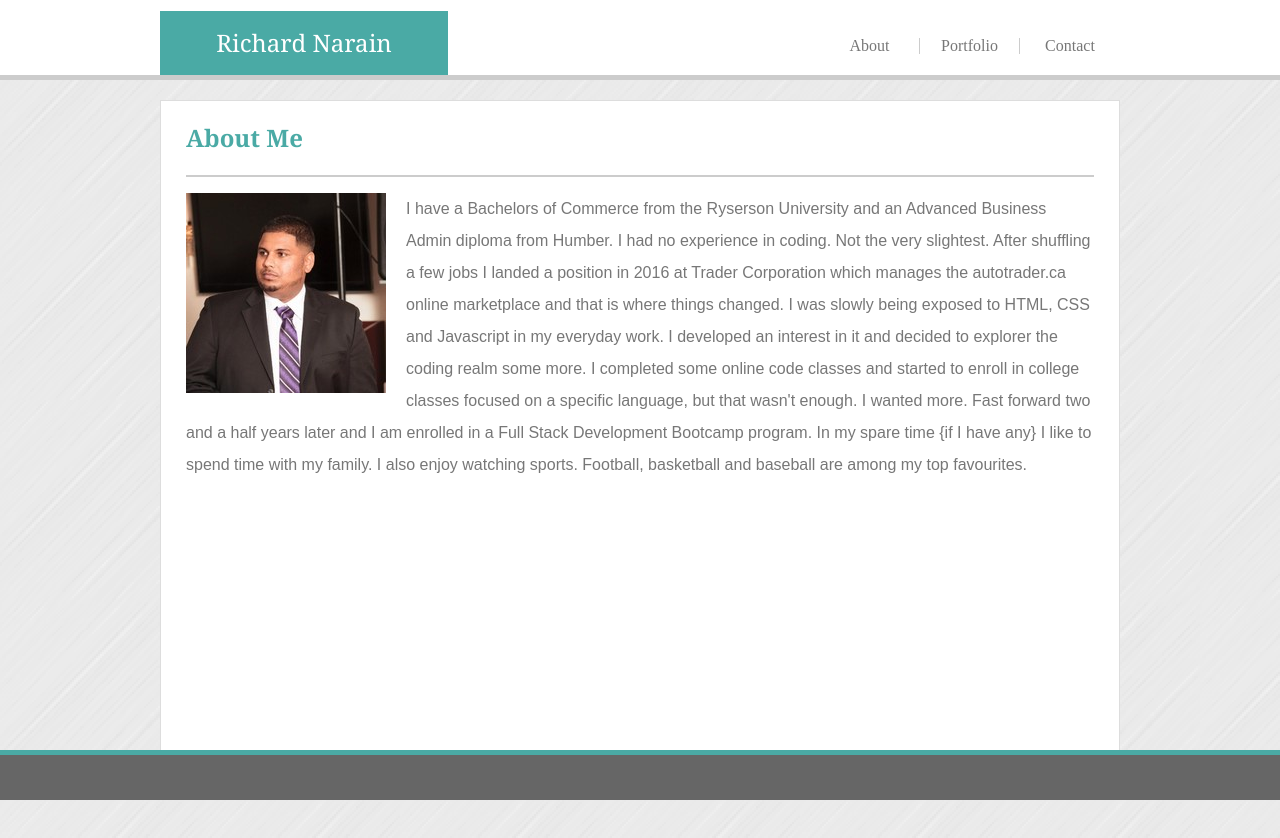
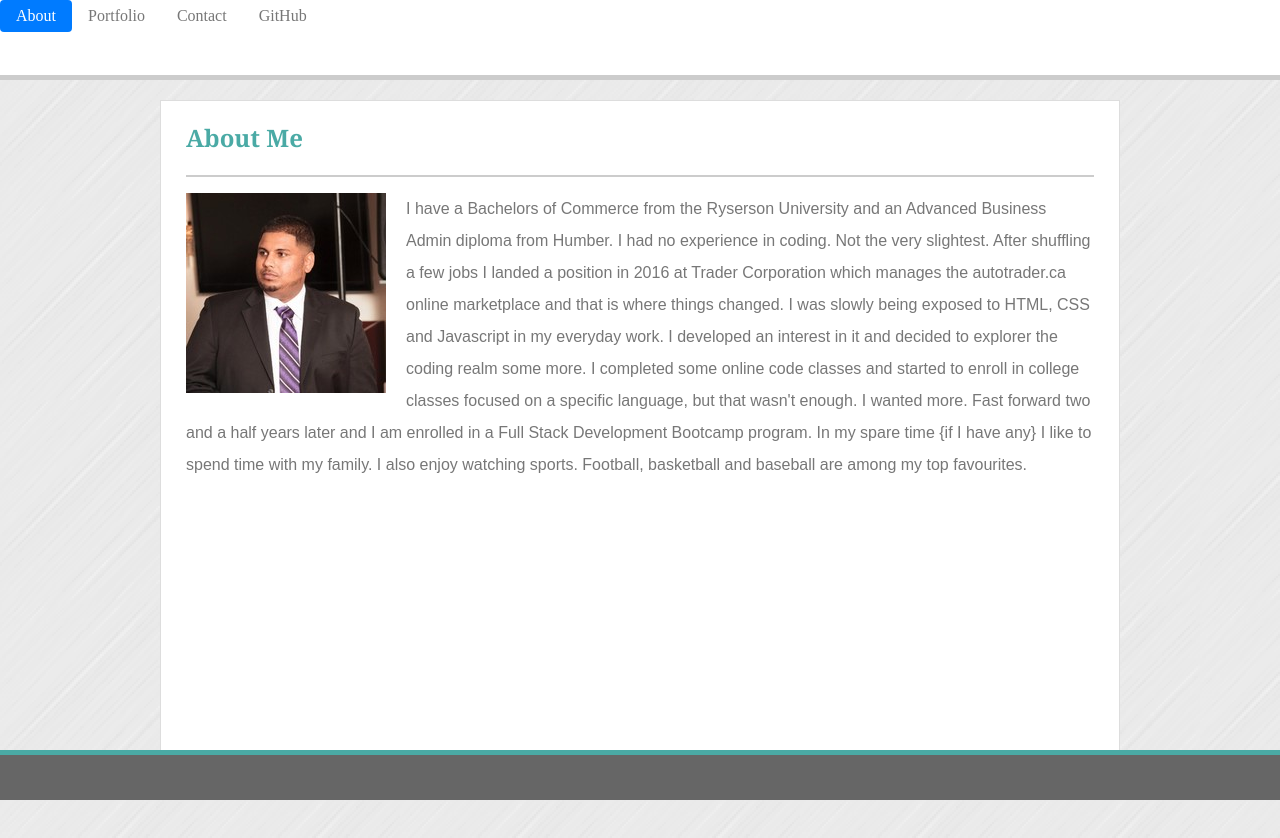
Before and after one commit to Mamoo2018/Responsive-Portfolio, a plain HTML site: page index.html in a window 1280 px wide. Drawn offline with nearby package versions, Linux system fonts and the light colour scheme.

Commit message:
pushing bootstrap updates

```diff
--- a/index.html
+++ b/index.html
@@ -2,8 +2,24 @@
 <html lang="en-us">
 
 <head>
-  <meta charset="UTF-8">
-  <title>Richards Portfolio</title>
+    <!DOCTYPE html>
+    <html lang="en">
+      <head>
+        <meta charset="utf-8" />
+        <meta
+          name="viewport"
+          content="width=device-width, initial-scale=1, shrink-to-fit=no"
+        />
+        <meta name="description" content="" />
+        <meta name="author" content="" />
+        <title>Richards Portfolio</title>
+        <!-- Bootstrap  -->
+        <link rel="stylesheet" href="https://stackpath.bootstrapcdn.com/bootstrap/4.3.1/css/bootstrap.min.css" integrity="sha384-ggOyR0iXCbMQv3Xipma34MD+dH/1fQ784/j6cY/iJTQUOhcWr7x9JvoRxT2MZw1T" crossorigin="anonymous">
+        <script src="https://code.jquery.com/jquery-3.3.1.slim.min.js" integrity="sha384-q8i/X+965DzO0rT7abK41JStQIAqVgRVzpbzo5smXKp4YfRvH+8abtTE1Pi6jizo" crossorigin="anonymous"></script>
+<script src="https://cdnjs.cloudflare.com/ajax/libs/popper.js/1.14.7/umd/popper.min.js" integrity="sha384-UO2eT0CpHqdSJQ6hJty5KVphtPhzWj9WO1clHTMGa3JDZwrnQq4sF86dIHNDz0W1" crossorigin="anonymous"></script>
+<script src="https://stackpath.bootstrapcdn.com/bootstrap/4.3.1/js/bootstrap.min.js" integrity="sha384-JjSmVgyd0p3pXB1rRibZUAYoIIy6OrQ6VrjIEaFf/nJGzIxFDsf4x0xIM+B07jRM" crossorigin="anonymous"></script>
+
+
   <link href="./Assets/Styles/reset.css" rel="stylesheet" type="text/css">
   <link href="./Assets/Styles/style.css" rel="stylesheet" type="text/css">
 </head>
@@ -12,16 +28,22 @@
 <!-- Header Section -->
   <header>
   <!-- Navigation Parent Tabs All Pages -->
-    <section class="container">
-      <aside class="Name"><h1>Richard Narain</h1></aside>
-      <aside class="navigation">
-        <ul class="navmenulinks">
-          <li class="Nav1"><a href="index.html">About</a></li>
-          <li class="Nav2"><a href="portfolio.html">Portfolio</a></li>
-          <li class="Nav3"><a href="contact.html">Contact</a></li>
-        </ul>
-      </aside>
-    </section>
+<div>
+  <ul class="nav nav-pills">
+      <li class="nav-item">
+        <a class="nav-link active" href="index.html">About</a>
+      </li>
+      <li class="nav-item">
+        <a class="nav-link" href="portfolio.html">Portfolio</a>
+      </li>
+      <li class="nav-item">
+        <a class="nav-link" href="contact.html">Contact</a>
+      </li>
+      <li class="nav-item">
+        <a class="nav-link" href="https://github.com/Mamoo2018" tabindex="-1" aria-disabled="true">GitHub</a>
+      </li>
+    </ul>
+</div>
   </header>
   <!-- Content Area -->
       <div class="content">
```
Also changed, not shown: contact.html (+17 -13 lines), portfolio.html (+17 -13 lines).
